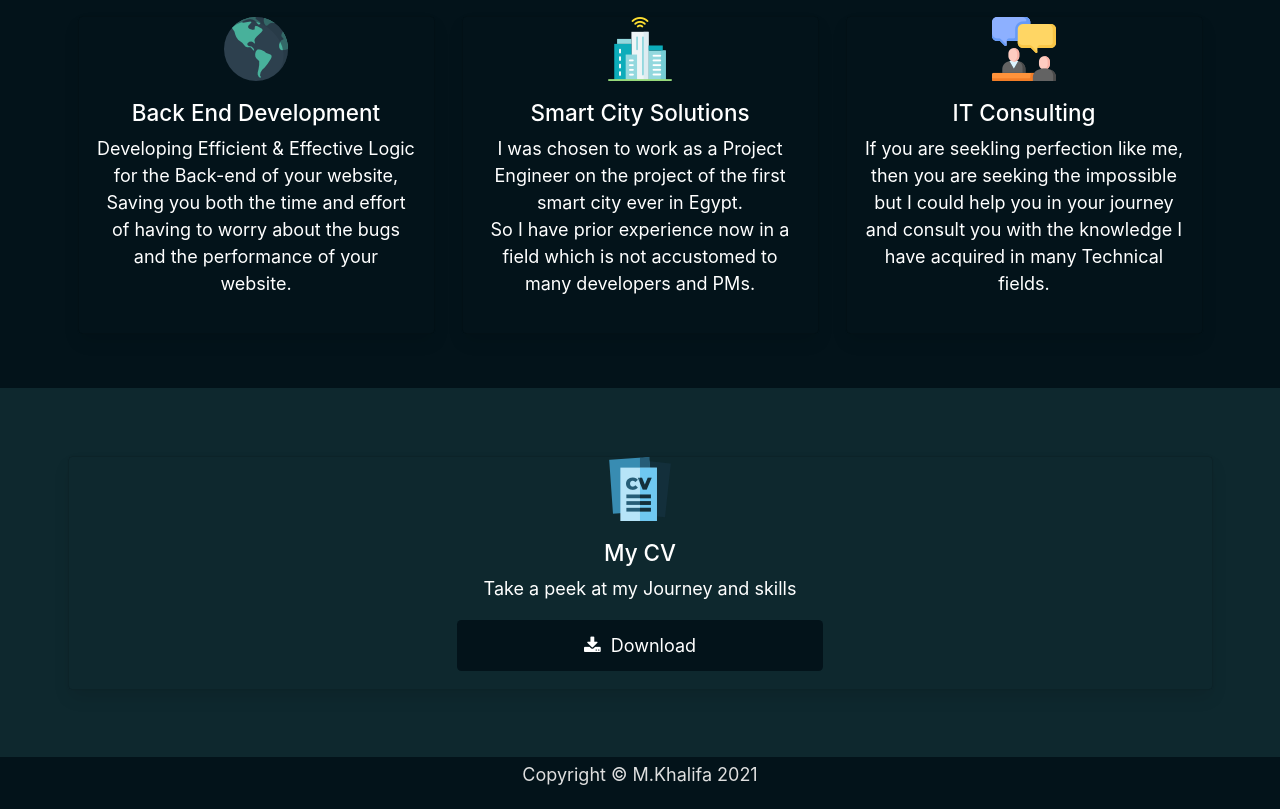
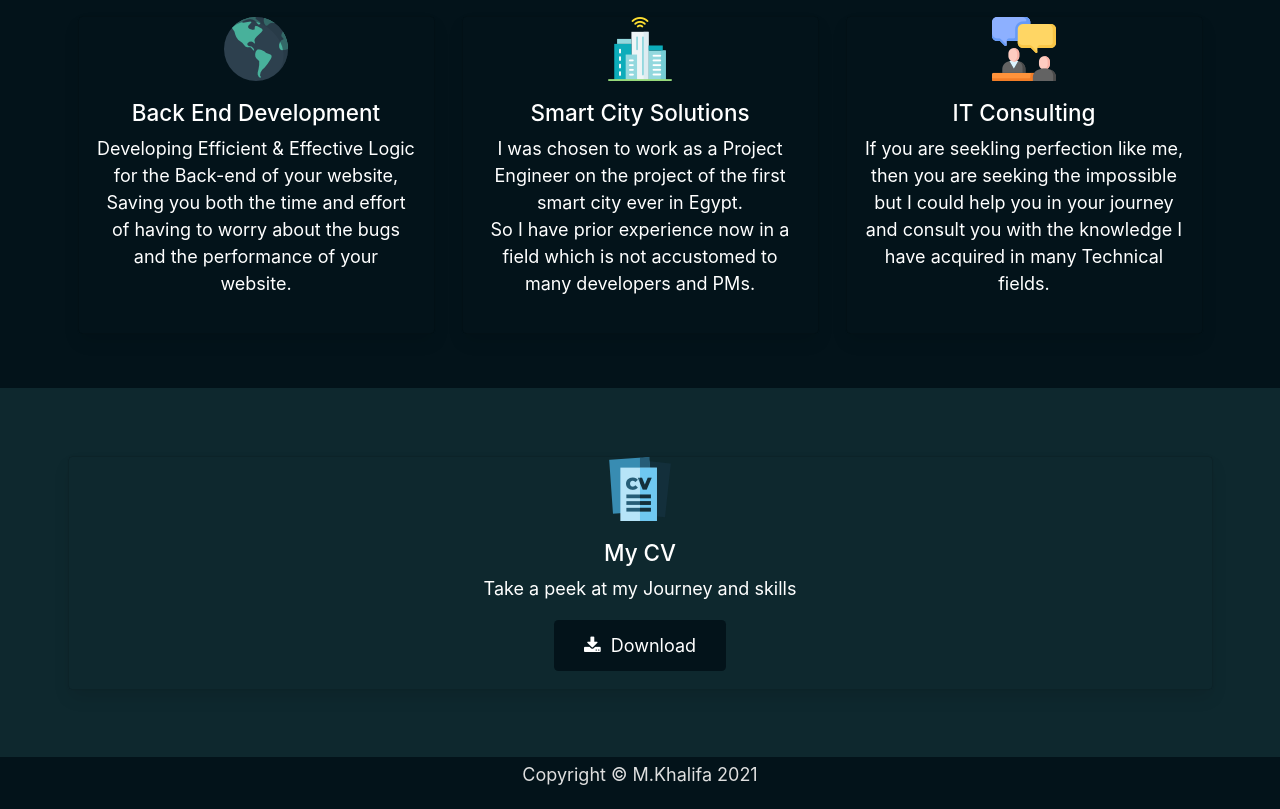
Before and after one commit to khalifamohamed/mkhalifa, a plain HTML site: page index.html in a window 1280 px wide. Shown: the part 602-1411 px from the top of the page. Drawn offline with nearby package versions, Linux system fonts and the light colour scheme; a script that the page names is missing.

Commit message:
Updated Styles.css

```diff
--- a/assets/css/styles.css
+++ b/assets/css/styles.css
@@ -111,8 +111,7 @@ a.nav-item:hover {
 }
 .btn {
 	margin:0 auto;
-	width: 33%;
-    display:block;
+    	display:block;
 	background-color: #03131a;
 	border: none;
 	color: white;
```
